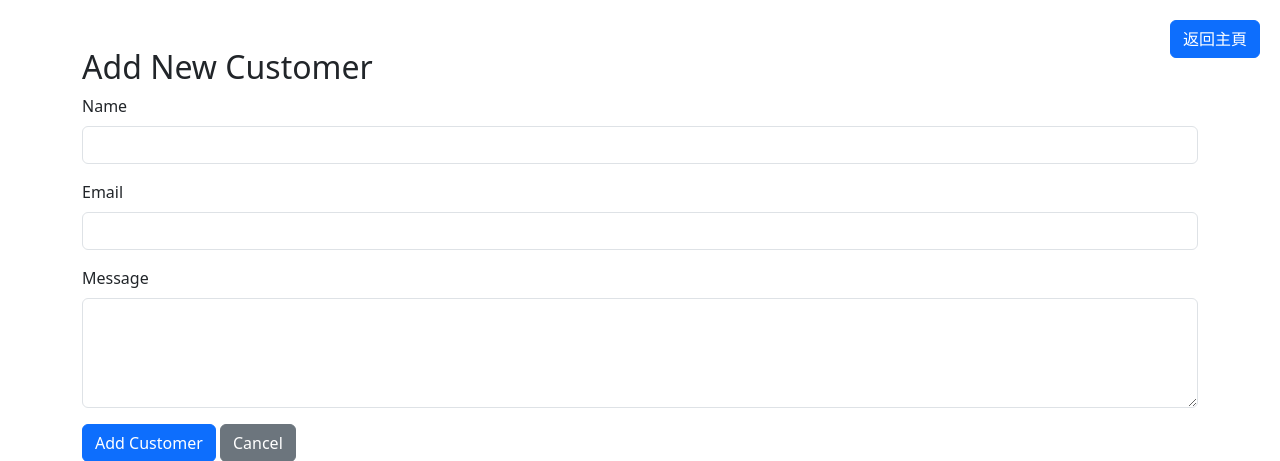
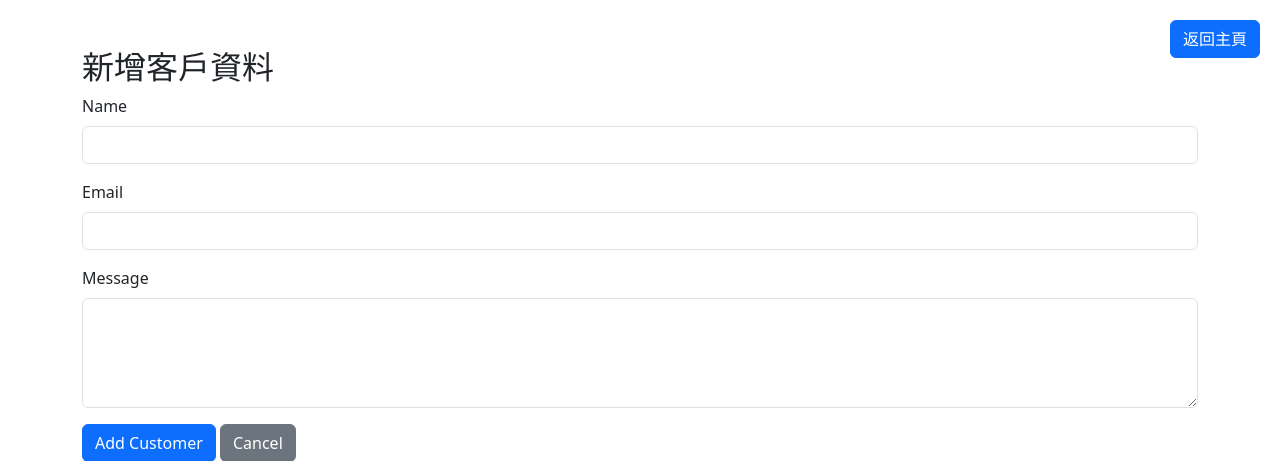
Before and after one commit to Alex54365/hotalrobotsystem, a Flask app: page /form in a window 1280 px wide. Shown: the top 461 px of the page. Run offline with Flask 3, Linux system fonts and the light colour scheme.

Commit message:
Update form.html

```diff
--- a/templates/form.html
+++ b/templates/form.html
@@ -16,7 +16,7 @@
 <body>
     <div class="container my-5">
         <a href="/" class="btn btn-primary top-right-button">返回主頁</a>
-        <h2>Add New Customer</h2>
+        <h2>新增客戶資料</h2>
         <form action="/form" method="POST">
             <div class="mb-3">
                 <label for="name" class="form-label">Name</label>
```
